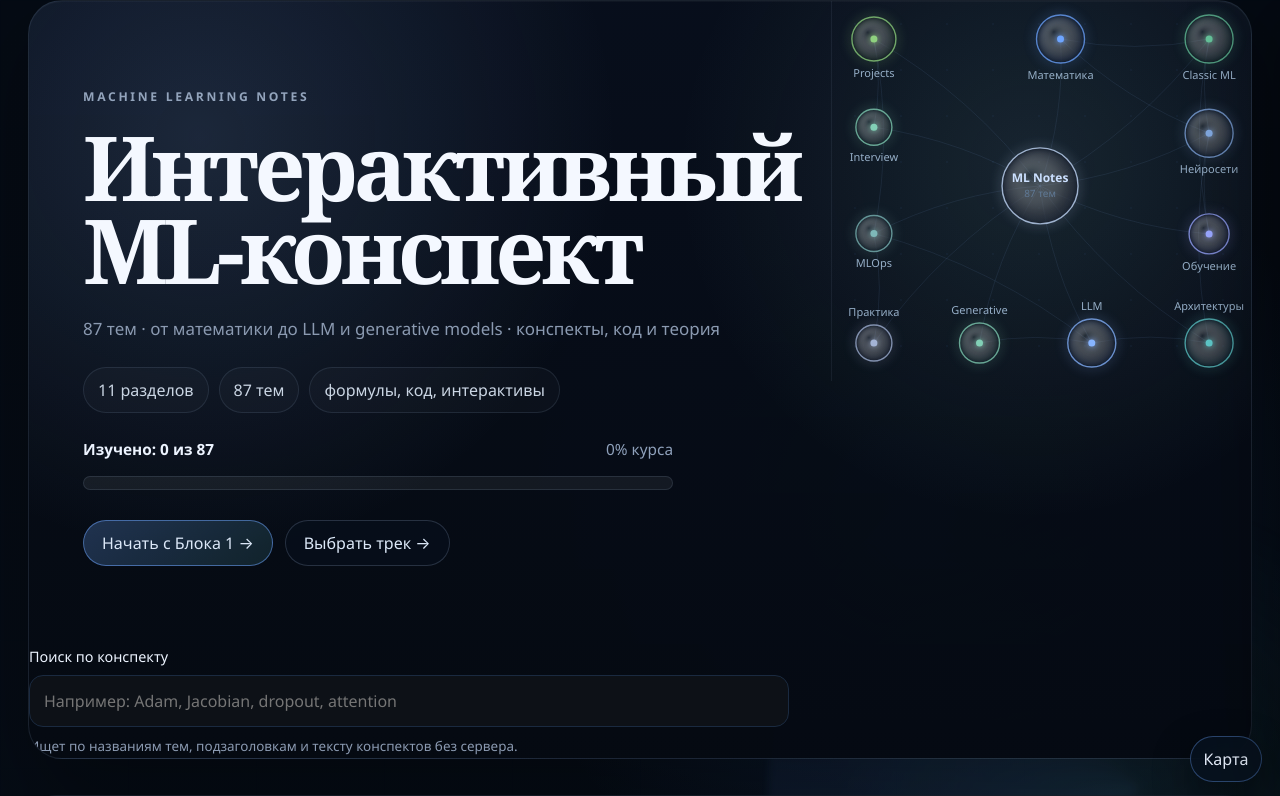
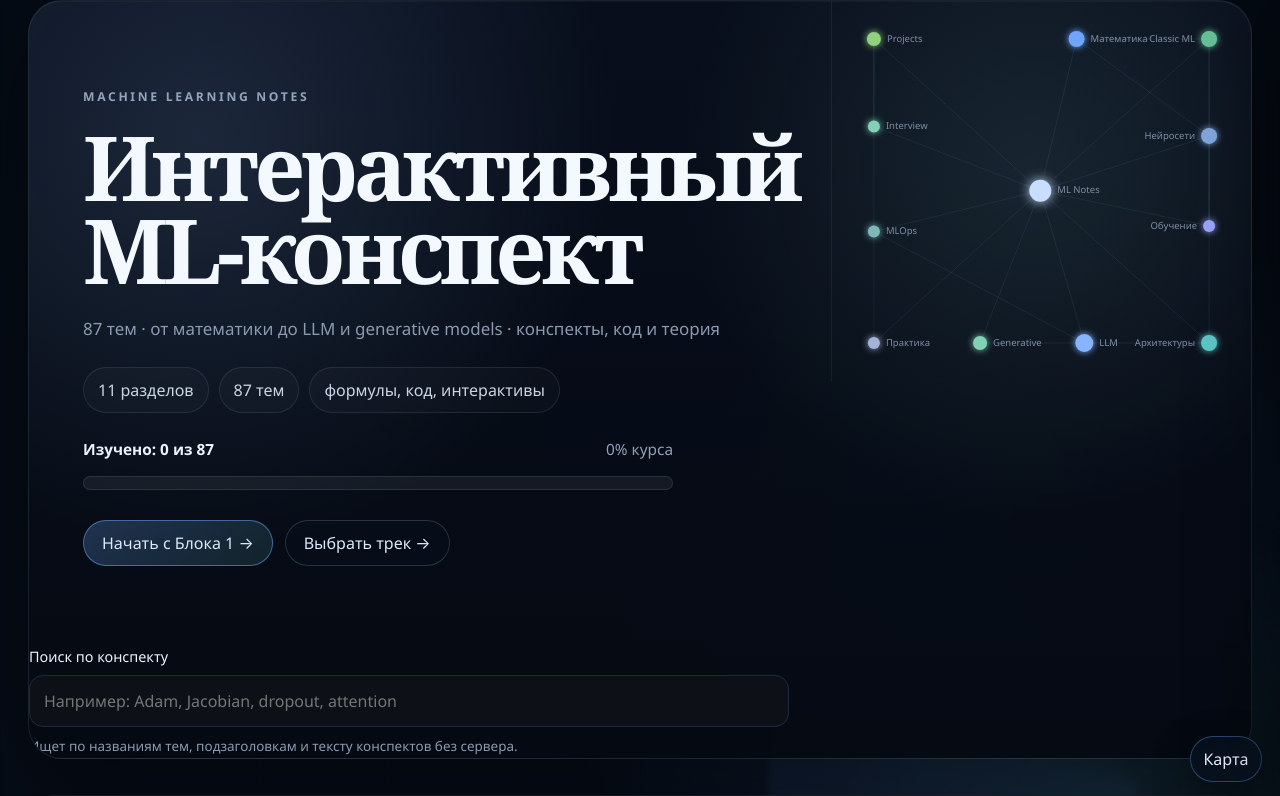
Before and after one commit to GAndrSky/ml-notes, a plain HTML site: page index.html in a window 1280 px wide. Shown: the top 796 px of the page. Drawn offline with Linux system fonts and the light colour scheme; animation ran at ten frames a second.

Commit message:
Redesign knowledge graph in Obsidian style
Nodes: replaced large ringed circles (r=18-38) with small solid glowing
dots (r=6-11). Each node is a filled circle with color matching its
section accent, a soft shadowBlur glow, and no border or gradient fill.
Core node is slightly larger (r=11).

Edges: switched from quadratic bezier curves to straight lines. Opacity
reduced to 0.18 at rest (was 0.13 with curves) — cleaner, more minimal.

Labels: moved from centered-below to side-of-node placement. ctx.measureText
picks left or right side based on available space. Font reduced to 9.5px,
color is dim rgba at rest, brightens on hover. No more bottom-edge flip
needed since side labels don't overflow vertically.

Hover interaction: on hover, unconnected nodes and edges dim to 0.18
opacity (Obsidian's neighbourhood highlight). Connected edges brighten
to 0.6 opacity. Hovered node scales 1.5x.

Physics: REST_LEN tightened from 0.25 to 0.18 for denser layout.
REP reduced from 4e-4 to 2.5e-4. Pre-settle steps increased to 400.

Canvas: removed dot grid overlay (transparent canvas on hero background
is clean enough without it).

Co-Authored-By: Claude Sonnet 4.6 <noreply@anthropic.com>

```diff
--- a/index.html
+++ b/index.html
@@ -1752,7 +1752,7 @@
     })();
   </script>
   <script>
-    /* ── Force-directed knowledge graph ─────────────────────────────── */
+    /* ── Knowledge graph — Obsidian style ────────────────────────────── */
     (function () {
       'use strict';
       var canvas = document.getElementById('force-graph');
@@ -1761,18 +1761,18 @@
       var W = 0, H = 0, dpr = 1;
 
       var DEFS = [
-        { id: 'core',     label: 'ML Notes',    sub: '87 тем',  r: 38, color: '#c8deff', href: '#learning-tracks' },
-        { id: 'math',     label: 'Математика',                  r: 24, color: '#6ea5ff', href: '#block-1'         },
-        { id: 'classic',  label: 'Classic ML',                  r: 24, color: '#66c39b', href: '#block-2'         },
-        { id: 'neural',   label: 'Нейросети',                   r: 24, color: '#81a8e0', href: '#block-3'         },
-        { id: 'training', label: 'Обучение',                    r: 20, color: '#9aa7ff', href: '#block-4'         },
-        { id: 'arch',     label: 'Архитектуры',                 r: 24, color: '#5ec7c8', href: '#block-5'         },
-        { id: 'llm',      label: 'LLM',                         r: 24, color: '#87b4ff', href: '#block-6'         },
-        { id: 'gen',      label: 'Generative',                  r: 20, color: '#82d0b6', href: '#block-7'         },
-        { id: 'practice', label: 'Практика',                    r: 18, color: '#a4b4d6', href: '#block-8'         },
-        { id: 'mlops',    label: 'MLOps',                       r: 18, color: '#7eb8b8', href: '#block-9'         },
-        { id: 'jobprep',  label: 'Interview',                   r: 18, color: '#82d0b6', href: '#job-prep'        },
-        { id: 'projects', label: 'Projects',                    r: 22, color: '#8fd17f', href: '#block-10'        },
+        { id: 'core',     label: 'ML Notes',    r: 11, color: '#c8deff', href: '#learning-tracks' },
+        { id: 'math',     label: 'Математика',  r: 8,  color: '#6ea5ff', href: '#block-1'         },
+        { id: 'classic',  label: 'Classic ML',  r: 8,  color: '#66c39b', href: '#block-2'         },
+        { id: 'neural',   label: 'Нейросети',   r: 8,  color: '#81a8e0', href: '#block-3'         },
+        { id: 'training', label: 'Обучение',    r: 6,  color: '#9aa7ff', href: '#block-4'         },
+        { id: 'arch',     label: 'Архитектуры', r: 8,  color: '#5ec7c8', href: '#block-5'         },
+        { id: 'llm',      label: 'LLM',         r: 9,  color: '#87b4ff', href: '#block-6'         },
+        { id: 'gen',      label: 'Generative',  r: 7,  color: '#82d0b6', href: '#block-7'         },
+        { id: 'practice', label: 'Практика',    r: 6,  color: '#a4b4d6', href: '#block-8'         },
+        { id: 'mlops',    label: 'MLOps',       r: 6,  color: '#7eb8b8', href: '#block-9'         },
+        { id: 'jobprep',  label: 'Interview',   r: 6,  color: '#82d0b6', href: '#job-prep'        },
+        { id: 'projects', label: 'Projects',    r: 7,  color: '#8fd17f', href: '#block-10'        },
       ];
 
       var EDGES = [
@@ -1782,14 +1782,23 @@
 
       var SIM = DEFS.map(function (def, i) {
         var angle = i === 0 ? 0 : ((i - 1) / (DEFS.length - 1)) * Math.PI * 2 - Math.PI / 2;
-        var rad   = i === 0 ? 0 : 0.28 + (Math.random() - 0.5) * 0.06;
+        var rad   = i === 0 ? 0 : 0.26 + (Math.random() - 0.5) * 0.06;
         return { def: def, x: 0.5 + Math.cos(angle) * rad, y: 0.5 + Math.sin(angle) * rad, vx: 0, vy: 0 };
       });
 
       var hovered = null, tick = 0;
 
+      function getConnected(node) {
+        var set = [node];
+        EDGES.forEach(function (e) {
+          if (SIM[e[0]] === node) set.push(SIM[e[1]]);
+          if (SIM[e[1]] === node) set.push(SIM[e[0]]);
+        });
+        return set;
+      }
+
       function step() {
-        var REP = 4e-4, SPR = 0.005, REST = 0.25, DAMP = 0.86, DRIFT = 5e-5, GRAV = 0.002;
+        var REP = 2.5e-4, SPR = 0.006, REST = 0.18, DAMP = 0.87, DRIFT = 4e-5, GRAV = 0.0015;
         var fx = SIM.map(function () { return 0; });
         var fy = SIM.map(function () { return 0; });
 
@@ -1815,7 +1824,7 @@
         SIM.forEach(function (n, i) {
           fx[i] += (0.5 - n.x) * GRAV;
           fy[i] += (0.5 - n.y) * GRAV;
-          fx[i] += Math.sin(tick * 0.007 + i * 1.1) * DRIFT;
+          fx[i] += Math.sin(tick * 0.006 + i * 1.1) * DRIFT;
           fy[i] += Math.cos(tick * 0.005 + i * 0.9) * DRIFT;
           n.vx = (n.vx + fx[i]) * DAMP;
           n.vy = (n.vy + fy[i]) * DAMP;
@@ -1832,90 +1841,55 @@
       function paint() {
         ctx.clearRect(0, 0, W, H);
 
-        /* Dot grid (canvas is transparent — hero CSS background shows through) */
-        ctx.fillStyle = 'rgba(110,165,255,0.06)';
-        var gs = 46;
-        for (var gx = gs / 2; gx < W; gx += gs) {
-          for (var gy = gs / 2; gy < H; gy += gs) {
-            ctx.beginPath();
-            ctx.arc(gx, gy, 1, 0, Math.PI * 2);
-            ctx.fill();
-          }
-        }
-
-        /* Edges */
+        var conn = hovered ? getConnected(hovered) : null;
+
+        /* Edges — straight lines, Obsidian style */
         EDGES.forEach(function (e) {
           var a = SIM[e[0]], b = SIM[e[1]];
           var ax = a.x * W, ay = a.y * H, bx = b.x * W, by = b.y * H;
-          var act = hovered && (SIM[e[0]] === hovered || SIM[e[1]] === hovered);
-          var cpx = (ax + bx) / 2 - (by - ay) * 0.1;
-          var cpy = (ay + by) / 2 + (bx - ax) * 0.1;
+          var active = conn && conn.indexOf(SIM[e[0]]) >= 0 && conn.indexOf(SIM[e[1]]) >= 0;
+          var dimmed = conn && !active;
           ctx.beginPath();
           ctx.moveTo(ax, ay);
-          ctx.quadraticCurveTo(cpx, cpy, bx, by);
-          ctx.strokeStyle = act ? 'rgba(110,165,255,0.62)' : 'rgba(130,165,220,0.13)';
-          ctx.lineWidth   = act ? 1.6 : 0.8;
-          ctx.shadowBlur  = act ? 8 : 0;
-          ctx.shadowColor = 'rgba(110,165,255,0.5)';
+          ctx.lineTo(bx, by);
+          ctx.strokeStyle = active  ? 'rgba(148,185,245,0.6)'
+                          : dimmed  ? 'rgba(130,165,220,0.04)'
+                          :           'rgba(130,165,220,0.18)';
+          ctx.lineWidth = active ? 1.1 : 0.6;
           ctx.stroke();
         });
-        ctx.shadowBlur = 0;
-
-        /* Nodes */
+
+        /* Nodes — solid glowing dots */
         SIM.forEach(function (n) {
           var x = n.x * W, y = n.y * H;
-          var def = n.def, isHov = n === hovered;
-          var r = def.r * (isHov ? 1.15 : 1);
-
-          /* Fill */
-          var gr = ctx.createRadialGradient(x - r * 0.28, y - r * 0.3, 0, x, y, r);
-          gr.addColorStop(0, 'rgba(255,255,255,0.07)');
-          gr.addColorStop(1, 'rgba(5,12,24,0.88)');
+          var def = n.def;
+          var isHov = n === hovered;
+          var isDim = conn && conn.indexOf(n) < 0;
+          var r = def.r * (isHov ? 1.5 : 1);
+
+          ctx.globalAlpha = isDim ? 0.18 : 1;
+
+          ctx.shadowBlur  = isHov ? 22 : (def.id === 'core' ? 12 : 7);
+          ctx.shadowColor = def.color;
           ctx.beginPath();
           ctx.arc(x, y, r, 0, Math.PI * 2);
-          ctx.fillStyle = gr;
+          ctx.fillStyle = def.color;
+          ctx.fill();
           ctx.shadowBlur = 0;
-          ctx.fill();
-
-          /* Border glow */
-          ctx.shadowBlur  = isHov ? 26 : 11;
-          ctx.shadowColor = def.color;
-          ctx.strokeStyle = def.color;
-          ctx.lineWidth   = isHov ? 2.2 : 1.4;
-          ctx.globalAlpha = isHov ? 1 : 0.76;
-          ctx.stroke();
+
+          /* Label — right/left of node, tiny */
+          ctx.font = '9.5px "Segoe UI",system-ui,sans-serif';
+          var tw  = ctx.measureText(def.label).width;
+          var gap = r + 6;
+          var lx, align;
+          if (x + gap + tw < W - 8) { lx = x + gap; align = 'left';  }
+          else                       { lx = x - gap; align = 'right'; }
+          ctx.textAlign    = align;
+          ctx.textBaseline = 'middle';
+          ctx.fillStyle    = isHov ? '#e8f4ff' : 'rgba(168,186,210,0.72)';
+          ctx.fillText(def.label, lx, y);
+
           ctx.globalAlpha = 1;
-          ctx.shadowBlur  = 0;
-
-          /* Centre dot (non-core) */
-          if (def.id !== 'core') {
-            ctx.beginPath();
-            ctx.arc(x, y, 3.5, 0, Math.PI * 2);
-            ctx.fillStyle  = def.color;
-            ctx.shadowBlur = 6;
-            ctx.shadowColor = def.color;
-            ctx.fill();
-            ctx.shadowBlur = 0;
-          }
-
-          /* Label */
-          ctx.textAlign    = 'center';
-          ctx.fillStyle    = isHov ? '#eef5ff' : '#96afc8';
-          if (def.id === 'core') {
-            ctx.textBaseline = 'middle';
-            ctx.font = 'bold 12px "Segoe UI",system-ui,sans-serif';
-            ctx.fillStyle = isHov ? '#f2f8ff' : '#cce0ff';
-            ctx.fillText(def.label, x, y - 7);
-            ctx.fillStyle = '#607a96';
-            ctx.font = '10px "Segoe UI",system-ui,sans-serif';
-            ctx.fillText(def.sub, x, y + 8);
-          } else {
-            ctx.font = '11px "Segoe UI",system-ui,sans-serif';
-            /* flip label above node if it would overflow the bottom edge */
-            var nearBottom = y + r + 22 > H - 6;
-            ctx.textBaseline = nearBottom ? 'bottom' : 'top';
-            ctx.fillText(def.label, x, nearBottom ? y - r - 7 : y + r + 7);
-          }
         });
       }
 
@@ -1953,7 +1927,7 @@
       window.addEventListener('resize', function () { resize(); });
 
       resize();
-      for (var s = 0; s < 250; s++) step();   /* pre-settle so it starts calm */
+      for (var s = 0; s < 400; s++) step();
 
       if (window.matchMedia('(prefers-reduced-motion: reduce)').matches) {
         paint();
```
